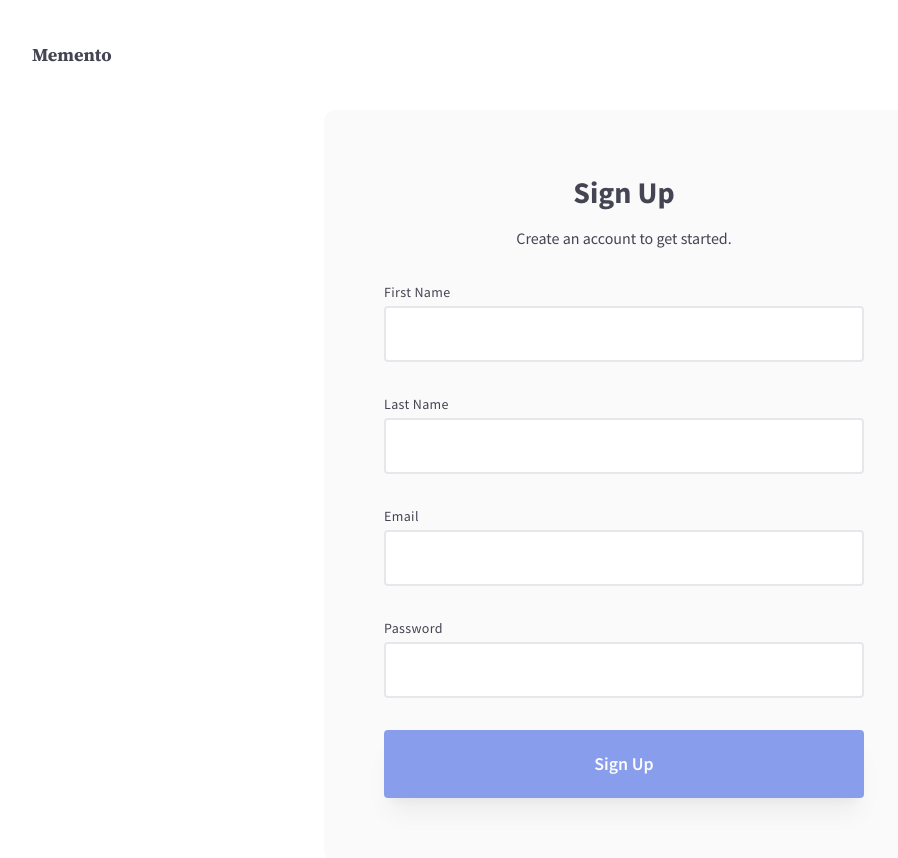
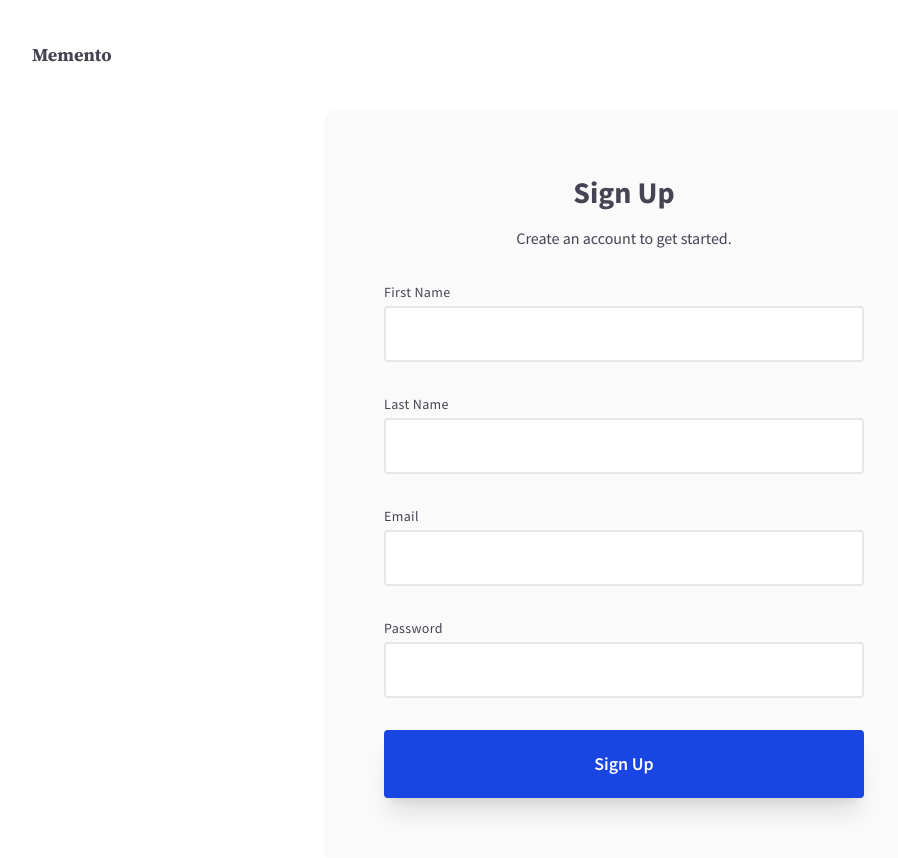
Before and after one commit to iris-jeong/memento-app, a Next.js app in the folder client/: page /register in a window 1280 px wide. Shown: the top 858 px of the page, without its empty margins (16-914 px from the left). Built offline with nearby package versions, Linux system fonts and the light colour scheme; no server answers.

Commit message:
Loading states for register and login page

```diff
--- a/client/src/app/login/page.tsx
+++ b/client/src/app/login/page.tsx
@@ -11,11 +11,6 @@ import TextInput from '@/components/atoms/TextInput';
 import Header from '@/components/organisms/Header';
 import { useAuthRedirect } from '@/hooks/useAuthRedirect';
 
-export default function Login() {
-	const initialValues: LoginFormData = {
-		email: '',
-		password: '',
-	};
 const formFields: Array<{
 	id: keyof LoginFormData;
 	label: string;
@@ -24,12 +19,21 @@ export default function Login() {
 	{ id: 'email', label: 'Email', type: 'text' },
 	{ id: 'password', label: 'Password', type: 'password' },
 ];
+
+export default function Login() {
+	const initialValues: LoginFormData = {
+		email: '',
+		password: '',
+	};
+
 	const [loginError, setLoginError] = useState<string>('');
+	const [isSubmitting, setIsSubmitting] = useState<boolean>(false);
 	const auth = useAuth();
 	const router = useRouter();
 	const { isLoading, isRedirecting } = useAuthRedirect('/home');
 
 	const onSubmit = async (formData: LoginFormData) => {
+		setIsSubmitting(true);
 		try {
 			const { token, user } = await loginUser(formData);
 
@@ -40,12 +44,17 @@ export default function Login() {
 				router.push('/home');
 			}
 		} catch (error) {
-			setLoginError('Invalid email or password');
+			setLoginError(
+				'Your email and/or password is incorrect. Please try again.'
+			);
 			console.error('Error before or during fetch:', error);
+		} finally {
+			setIsSubmitting(false);
 		}
 	};
 
-	const { formData, handleChange, handleSubmit, hasErrors } = useForm({
+	const { formData, handleChange, handleSubmit, hasErrors, formErrors } =
+		useForm({
 			initialValues,
 			onSubmit,
 			onFieldChange: () => setLoginError(''),
@@ -97,8 +106,8 @@ export default function Login() {
 								<small className="text-red-600">{loginError}</small>
 							)}
 
-							<Button type="submit" variant="secondary" disabled={hasErrors}>
-								Log In
+							<Button type="submit" variant="secondary" disabled={isSubmitting}>
+								{isSubmitting ? 'Logging In...' : 'Log In'}
 							</Button>
 						</form>
 					</div>
--- a/client/src/app/register/page.tsx
+++ b/client/src/app/register/page.tsx
@@ -9,6 +9,18 @@ import { registerUser } from '@/api/auth';
 import Header from '@/components/organisms/Header';
 import TextInput from '@/components/atoms/TextInput';
 import Button from '@/components/atoms/Button';
+import { useState } from 'react';
+
+const formFields: Array<{
+	id: keyof RegisterFormData;
+	label: string;
+	type: string;
+}> = [
+	{ id: 'firstName', label: 'First Name', type: 'text' },
+	{ id: 'lastName', label: 'Last Name', type: 'text' },
+	{ id: 'email', label: 'Email', type: 'text' },
+	{ id: 'password', label: 'Password', type: 'password' },
+];
 
 export default function Register() {
 	const initialValues: RegisterFormData = {
@@ -17,25 +29,17 @@ export default function Register() {
 		email: '',
 		password: '',
 	};
-	const formFields: Array<{
-		id: keyof RegisterFormData;
-		label: string;
-		type: string;
-	}> = [
-		{ id: 'firstName', label: 'First Name', type: 'text' },
-		{ id: 'lastName', label: 'Last Name', type: 'text' },
-		{ id: 'email', label: 'Email', type: 'text' },
-		{ id: 'password', label: 'Password', type: 'password' },
-	];
+
 	const auth = useAuth();
 	const router = useRouter();
 	const { isLoading, isRedirecting } = useAuthRedirect('/home');
+	const [isSubmitting, setIsSubmitting] = useState<boolean>(false);
 
 	const onSubmit = async (formData: RegisterFormData) => {
+		setIsSubmitting(true);
 		try {
 			const { token, user } = await registerUser(formData);
 
-			// Store the token & user
 			if (token && user) {
 				localStorage.setItem('token', token);
 				auth.login(token, user);
@@ -43,6 +47,8 @@ export default function Register() {
 			}
 		} catch (error) {
 			console.error('Error:', error);
+		} finally {
+			setIsSubmitting(false);
 		}
 	};
 
@@ -94,8 +100,8 @@ export default function Register() {
 								/>
 							))}
 
-							<Button type="submit" variant="secondary" disabled={hasErrors}>
-								Sign Up
+							<Button type="submit" variant="secondary" disabled={isSubmitting}>
+								{isSubmitting ? 'Signing Up...' : 'Sign Up'}
 							</Button>
 						</form>
 					</div>
--- a/client/src/utils/formUtils.tsx
+++ b/client/src/utils/formUtils.tsx
@@ -1,5 +1,3 @@
-import { RegisterFormData, LoginFormData } from '@/types/forms';
-
 export const validateFormField = (fieldName: string, value: string) => {
 	switch (fieldName) {
 		case 'firstName':
```
Lines whose indentation alone changed are shown as unchanged.
